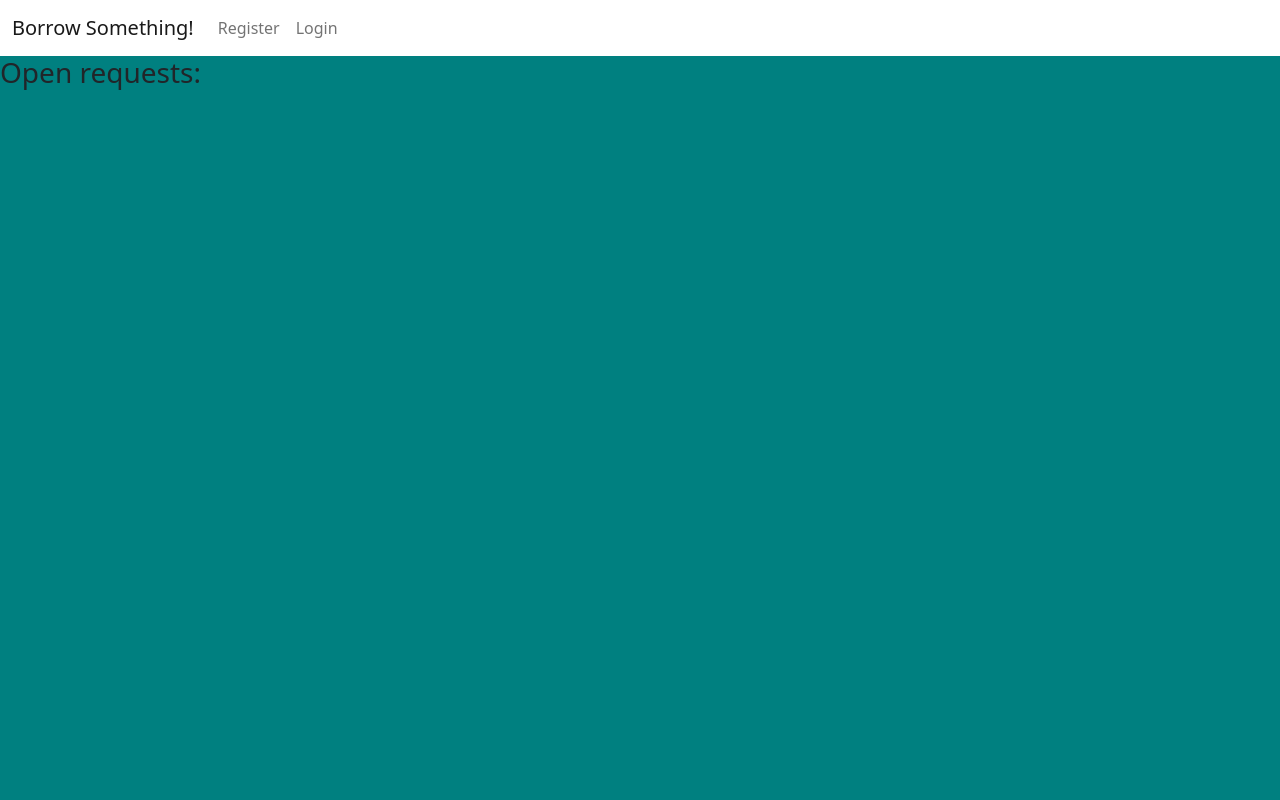
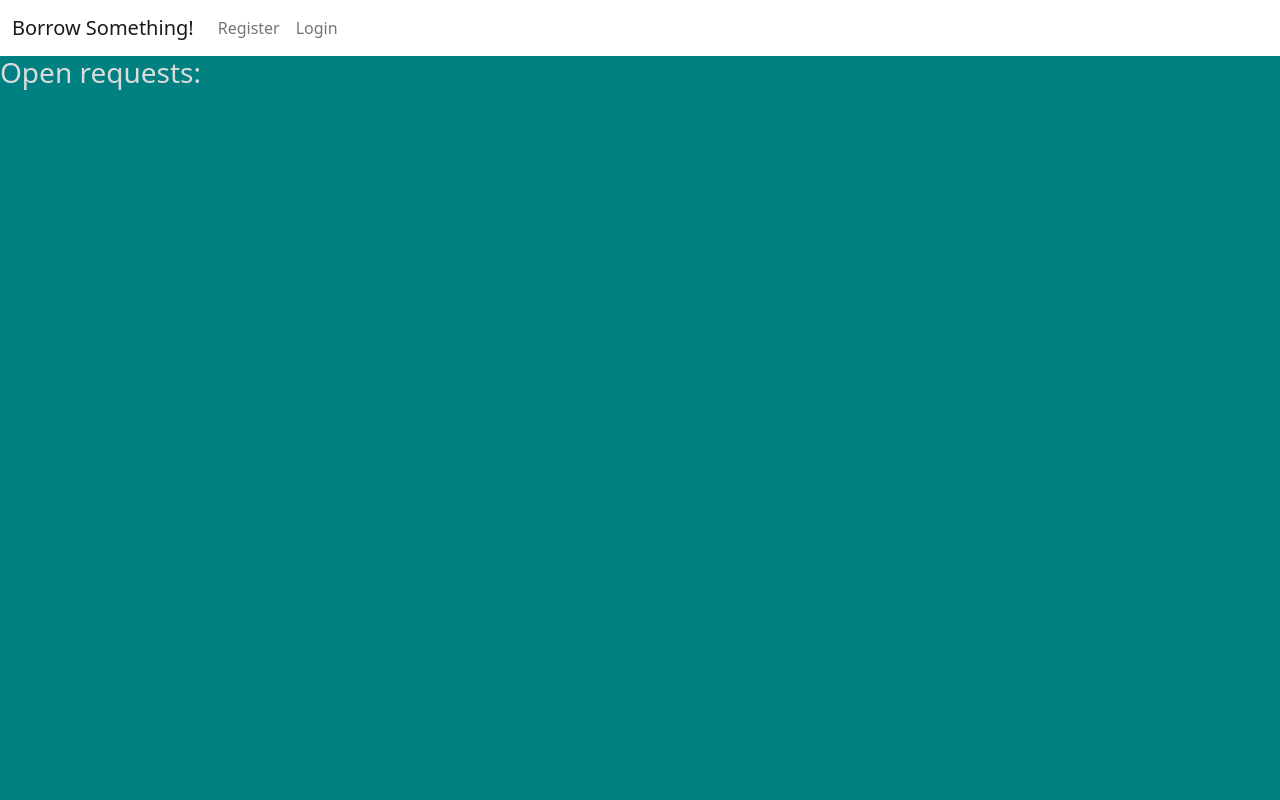
Before and after one commit to SiJiL82/borrow_something, a Django app: page / in a window 1280 px wide. Run offline with Django 3.2, Linux system fonts and the light colour scheme; data that the repository does not hold is empty; parts of the project's set-up code (start-up, migrations or seed data) failed here and were passed over.

Commit message:
Add additional colour variables

```diff
--- a/static/css/style.css
+++ b/static/css/style.css
@@ -3,6 +3,9 @@
     --brand-colour: 300, 100%; /* #800080 */
     --nm-blur-amount: 18px;
     --nm-padding: 19px;
+    --text-colour: 180, 0%;
+    --link-colour: 60, 77%;
+    --accepted-colour: 123, 100%;
 }
 
 /* Clear spacing and border values for all objects */
@@ -14,6 +17,11 @@
 
 body {
     background: hsl(var(--background-colour), 25%);
+    color: hsl(var(--text-colour), 86%);
+}
+
+a {
+    color: hsl(var(--link-colour), 60%);
 }
 
 .nm-block-item {
```
